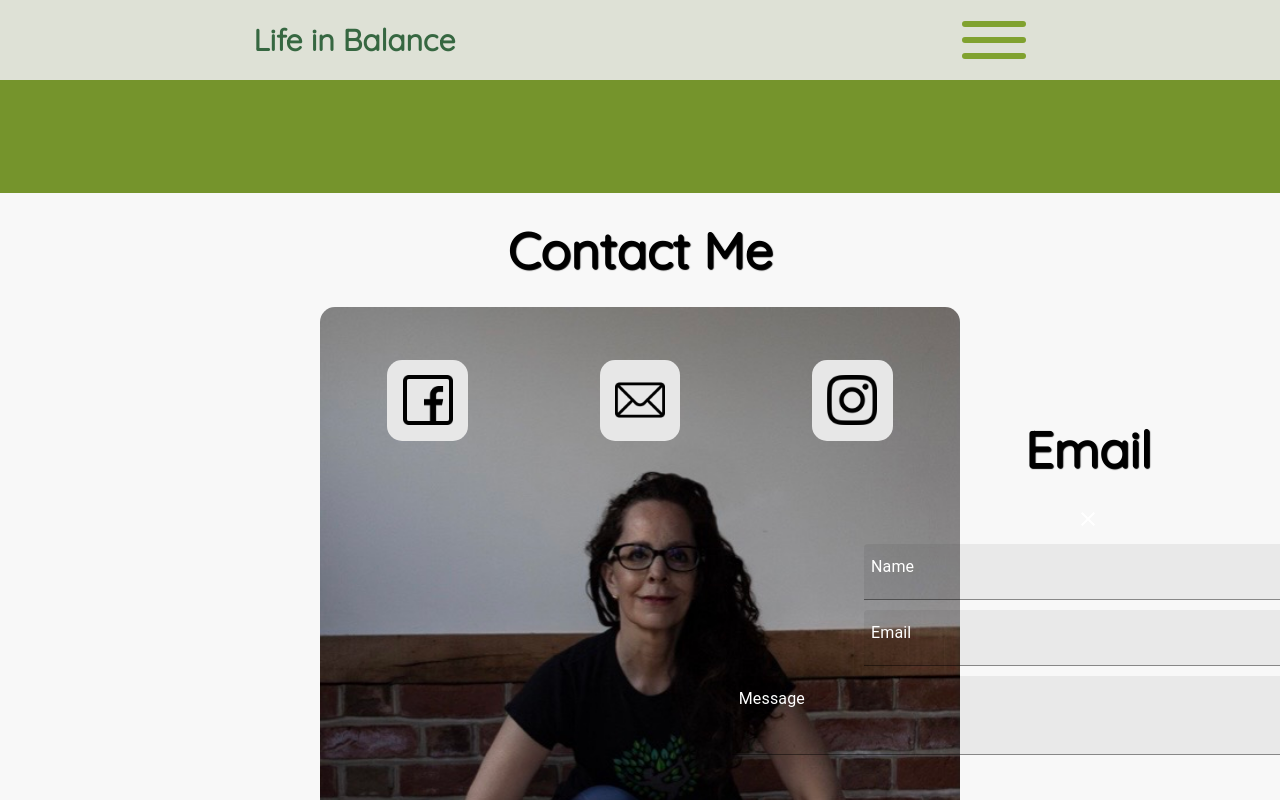
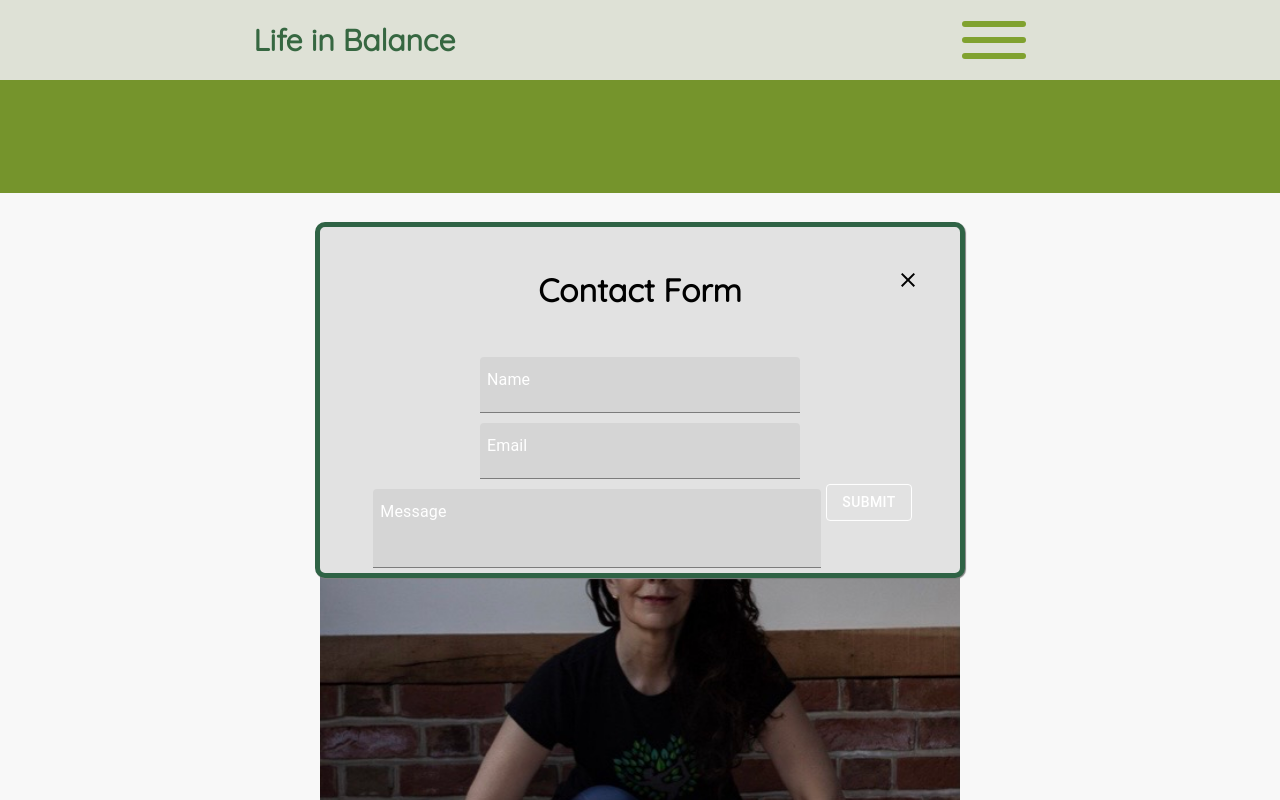
Before and after one commit to AlexBrown4020/life-in-balance, a React (Create React App) app: page / in a window 1280 px wide. Both pictures are taken after a click on the link 639 px from the left and 2422 px from the top of the page. Shown: the part 2022-2822 px from the top of the page. Built offline with nearby package versions, Linux system fonts and the light colour scheme.

Commit message:
Feat: Add layout changes to email form

```diff
--- a/src/components/email/Email.js
+++ b/src/components/email/Email.js
@@ -25,8 +25,8 @@ export default function Email ({toggleEmail}) {
     return (
         <section id='email-container'>
             <div id='contact-top'>
-                <h3>Email</h3>
-                <IconButton sx={{color:'white'}} onClick={(toggleEmail)}>
+                <h4>Contact Form</h4>
+                <IconButton sx={{ position:'absolute', top:'1%', right: '5%', color:'black', height: '10%', 'margin-top':'5%'}} onClick={(toggleEmail)}>
                     <CloseIcon/>
                 </IconButton>
             </div>
--- a/src/components/email/email.css
+++ b/src/components/email/email.css
@@ -2,5 +2,17 @@
     position: fixed;
     top: 50%;
     left: 50%;
-    width: 70%;
+    width: 50%;
+    background-color: #e2e2e2;
+    border: 5px solid #2F6345;
+    border-radius: 10px;
+    align-items: center;
+    transform: translate(-50%, -50%);
+    z-index: 2;
+    box-shadow: 1px 1px 1px gray;
 }
+
+#contact-top {
+    display: flex;
+    justify-content:space-evenly;
+}
```
